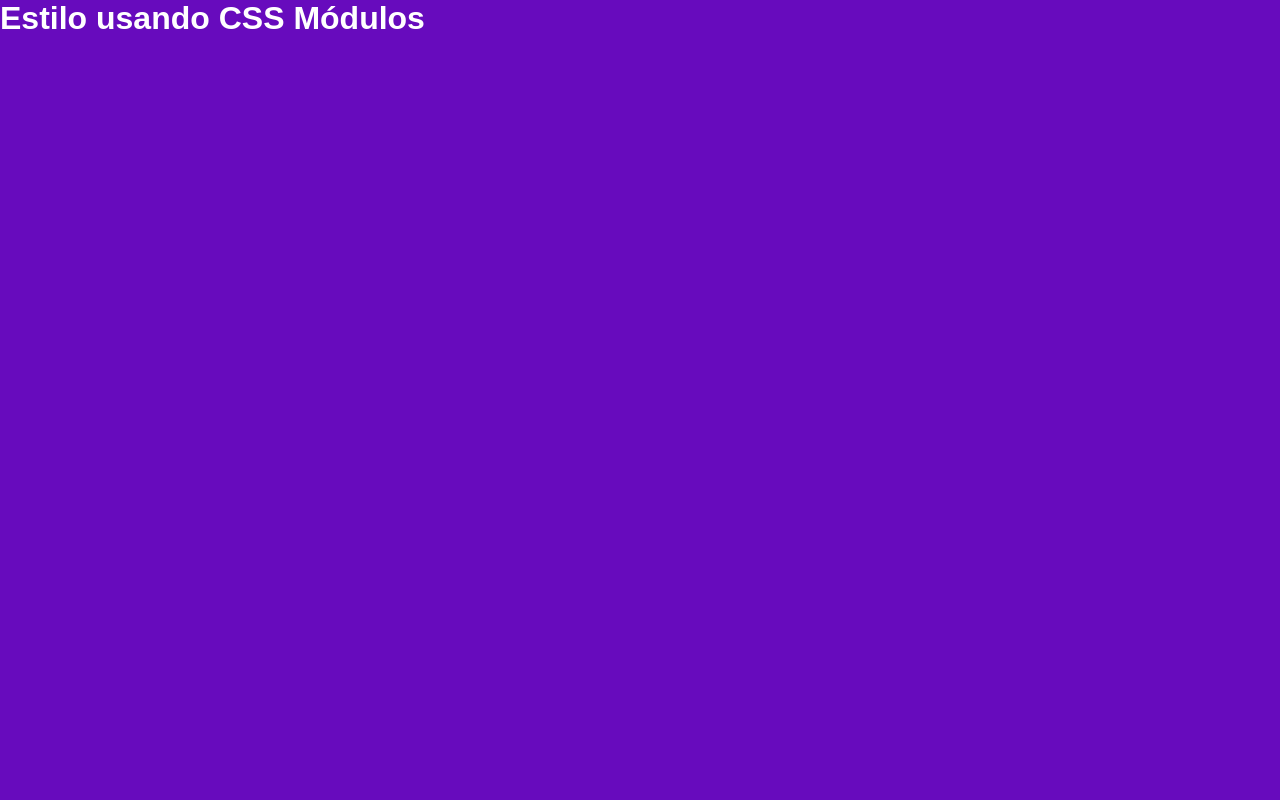
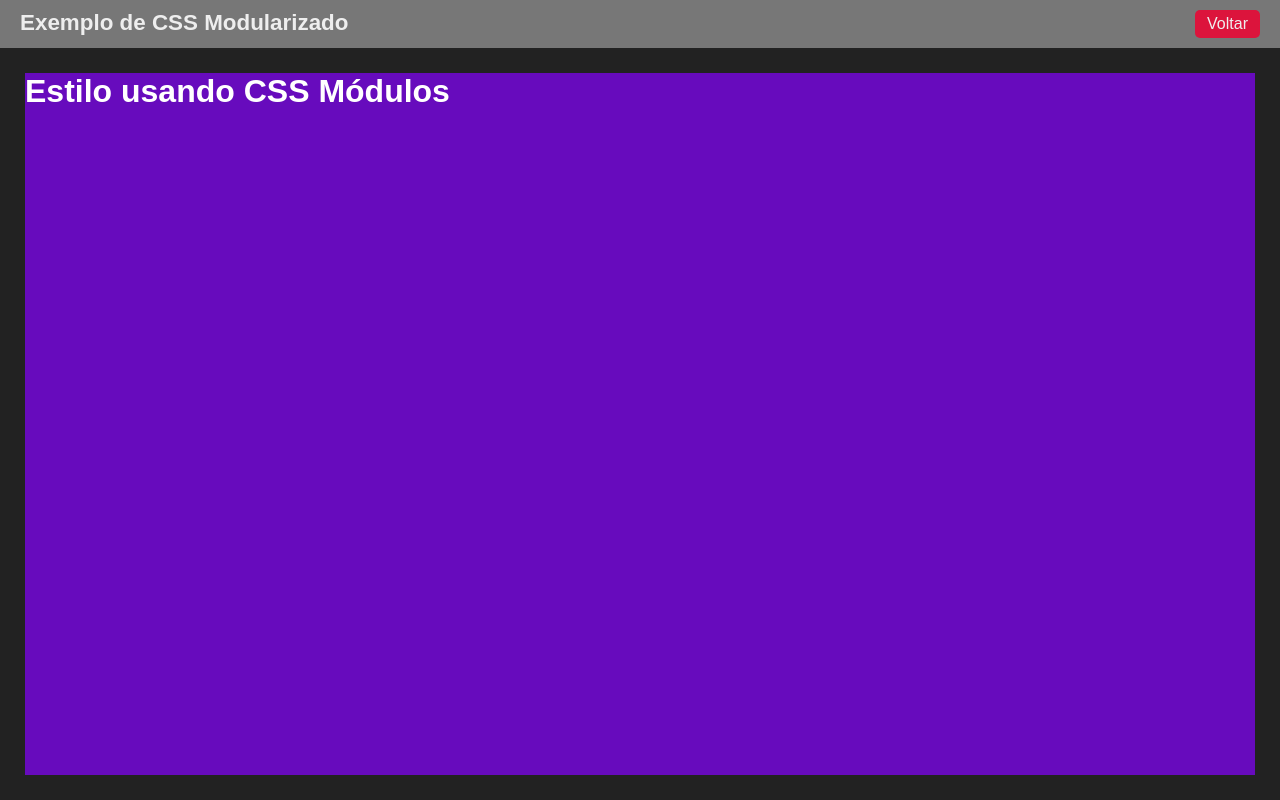
Before and after one commit to felipe-lima-flooxai/react-mod6-projeto-cadastro, a Next.js app: page /estiloso in a window 1280 px wide. Built offline with nearby package versions, Linux system fonts and the light colour scheme.

Commit message:
feat: Layout

```diff
--- /dev/null
+++ b/src/components/Layout.jsx
@@ -0,0 +1,20 @@
+import Link from "next/link";
+import styles from "../styles/Layout.module.css"
+
+
+export default function Layout(props) {
+
+    return(
+        <div className={styles.layout}>
+            <div className={styles.cabecalho}>
+                <h1>{props.titulo ?? "Mais um exemplo"}</h1>
+                <Link href="/">Voltar</Link>
+            </div>
+            <div className={styles.conteudo}>
+                {props.children}
+            </div>
+
+        </div>
+    )
+
+}
--- a/src/pages/estiloso.jsx
+++ b/src/pages/estiloso.jsx
@@ -1,11 +1,14 @@
 import styles from "../styles/Estiloso.module.css"
+import Layout from "../components/Layout"
 
 export default function Estiloso(){
     return (
 
-        <div className={styles.roxo}>
-            <h1>Estilo usando CSS Módulos</h1>
-        </div>
+        <Layout titulo="Exemplo de CSS Modularizado">
+            <div className={styles.roxo}>
+                <h1>Estilo usando CSS Módulos</h1>
+            </div>
+        </Layout>
 
     )
 }
--- a/src/styles/Estiloso.module.css
+++ b/src/styles/Estiloso.module.css
@@ -1,5 +1,5 @@
 .roxo {
-    height: 100vh;
+    height: 100%;
     background-color: #670bbd;
     color: #fff;
 }
--- /dev/null
+++ b/src/styles/Layout.module.css
@@ -0,0 +1,30 @@
+.layout {
+    height: 100vh;
+    display: flex;
+    flex-direction: column;
+}
+
+.cabecalho {
+    display: flex;
+    justify-content: space-between;
+    padding: 10px 20px;
+    background-color: #777;
+}
+
+.cabecalho a {
+    background-color: crimson;
+    padding: 5px 12px;
+    border-radius: 5px;
+
+}
+
+.cabecalho h1 {
+    margin: 0;
+    font-size: 1.4rem;
+
+}
+
+.conteudo {
+    padding: 25px;
+    height: 100%;
+}
```
Also changed, not shown: src/components/Cabecalho.jsx (added, +8 -0 lines), src/pages/exemplo.jsx (added, +10 -0 lines).
